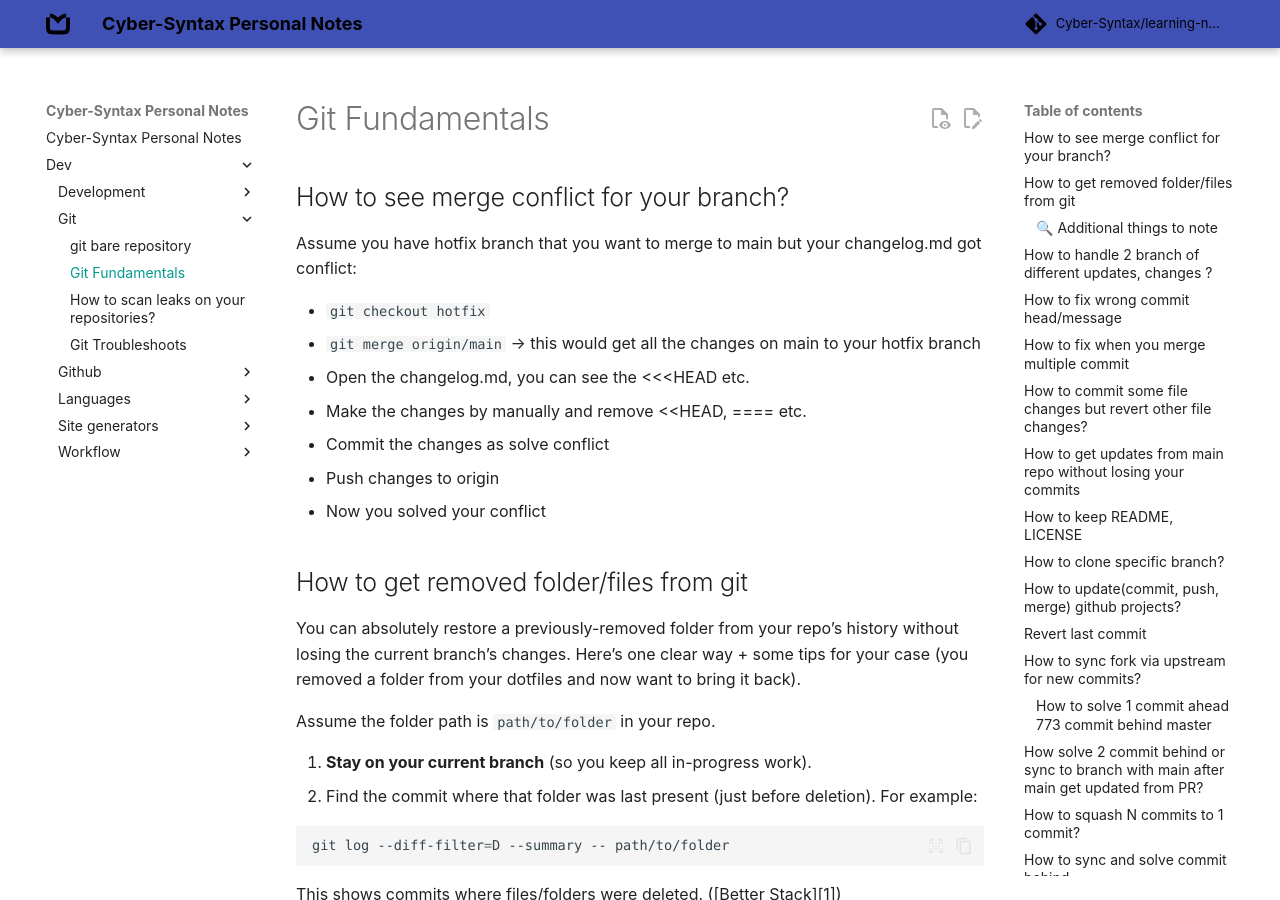
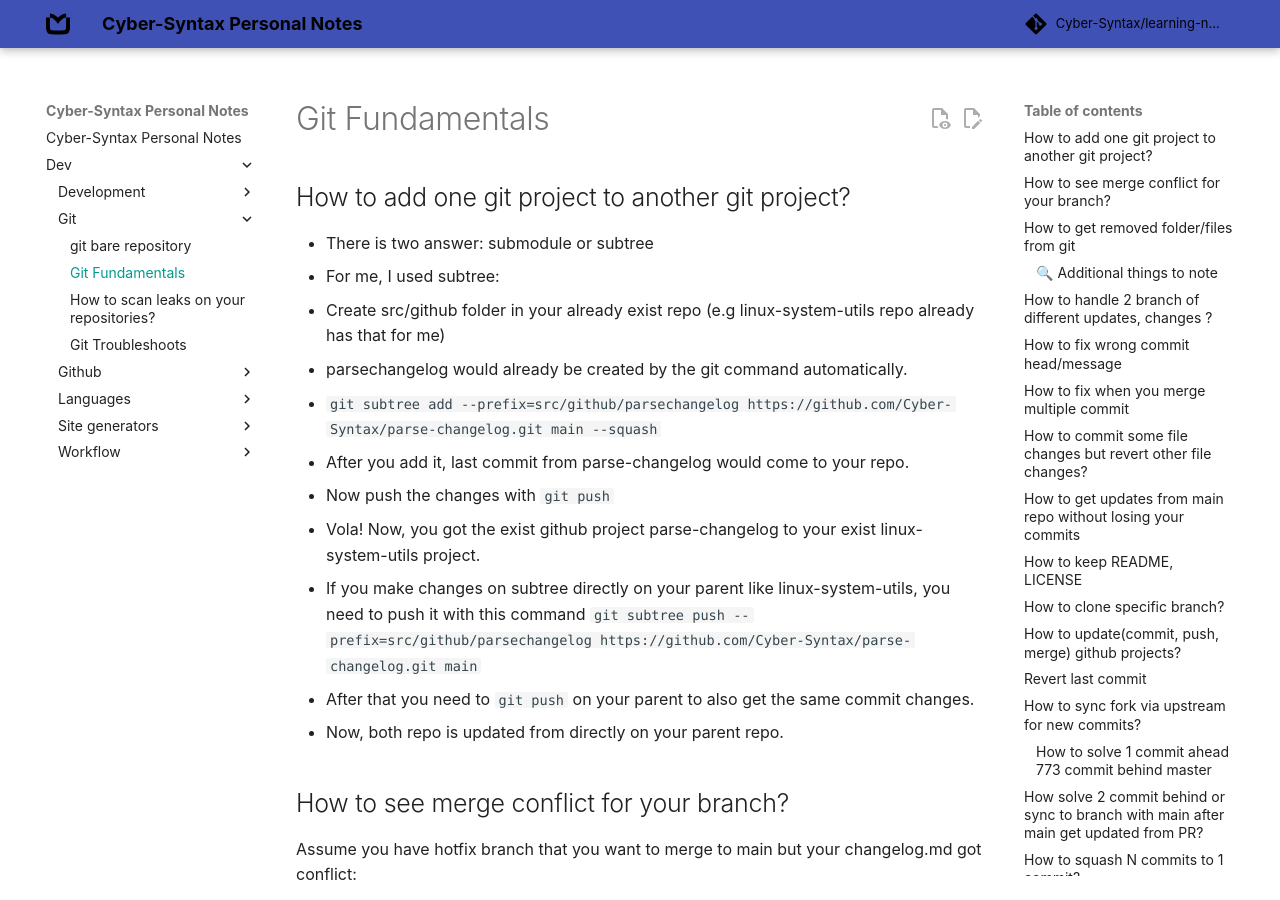
Before and after one commit to Cyber-Syntax/learning-notes, an MkDocs documentation site: the page built from docs/dev/git/git-how-to.md, in a window 1280 px wide and 900 px high. Built offline with MkDocs 1.6.1 and Material for MkDocs 9.7.7, drawn with Linux system fonts in a browser that asks for light colours; some web fonts are replaced; comment, search, counter and statistics services are not loaded.

Commit message:
docs: add git subtree usage info

```diff
--- a/docs/dev/git/git-how-to.md
+++ b/docs/dev/git/git-how-to.md
@@ -7,6 +7,20 @@ tags:
 ---
 
 <!-- TOC -->
+
+## How to add one git project to another git project?
+
+- There is two answer: submodule or subtree
+- For me, I used subtree:
+  - Create src/github folder in your already exist repo (e.g linux-system-utils repo already has that for me)
+  - parsechangelog would already be created by the git command automatically.
+  - `git subtree add --prefix=src/github/parsechangelog https://github.com/Cyber-Syntax/parse-changelog.git main --squash`
+  - After you add it, last commit from parse-changelog would come to your repo.
+  - Now push the changes with `git push`
+  - Vola! Now, you got the exist github project parse-changelog to your exist linux-system-utils project.
+  - If you make changes on subtree directly on your parent like linux-system-utils, you need to push it with this command `git subtree push --prefix=src/github/parsechangelog https://github.com/Cyber-Syntax/parse-changelog.git main`
+  - After that you need to `git push` on your parent to also get the same commit changes.
+  - Now, both repo is updated from directly on your parent repo.
 
 ## How to see merge conflict for your branch?
 
```
